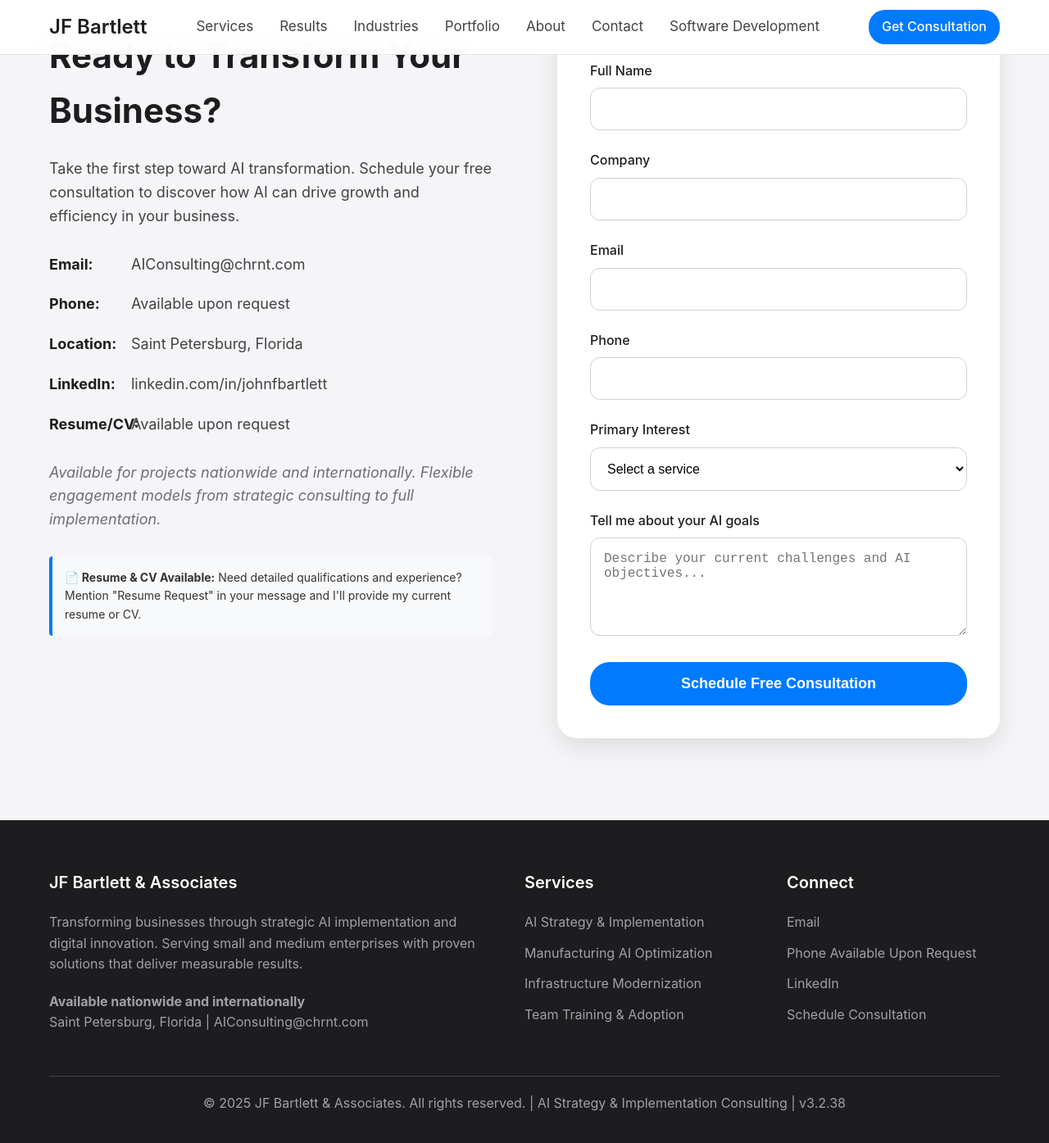
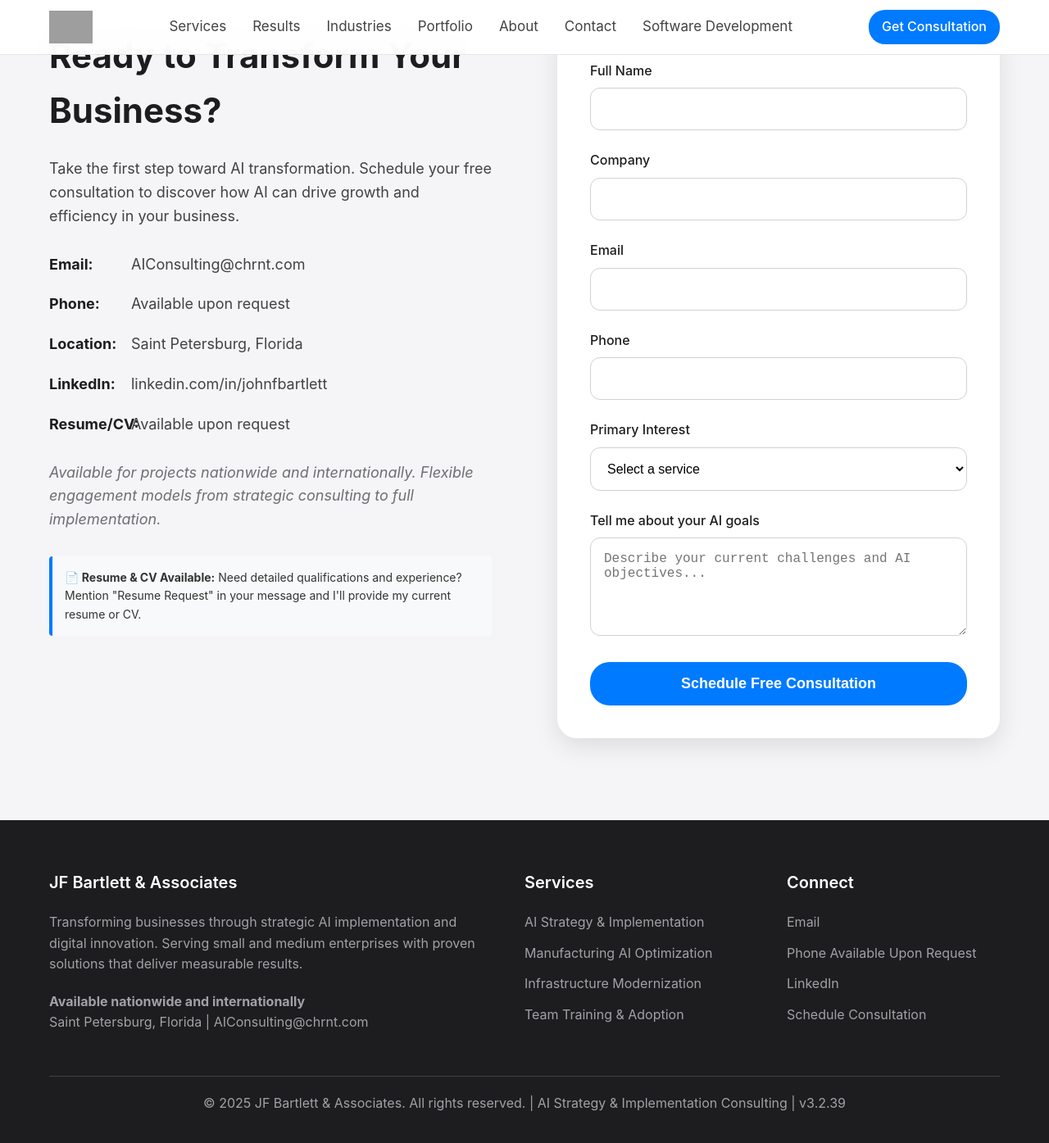
Before and after one commit to JohnBartlett/johnbartlett.github.io, a Jekyll site: the page built from index.html, in a window 1280 px wide and 1400 px high, scrolled down 6828 px. Shown: the top 1395 px of the window at 82% size. Built offline with Jekyll 4.4.1, drawn with Linux system fonts in a browser that asks for light colours; grey boxes are pictures that could not be loaded.

Commit message:
Integrate professional JF Bartlett logo
- Replace text logo with professional image logo
- Add responsive CSS styling for logo display
- Add favicon support with multiple sizes
- Create web manifest for PWA support
- Update navigation to use logo image
- Add proper alt text for accessibility
- Update version to 3.2.39

```diff
--- a/_config.yml
+++ b/_config.yml
@@ -39,4 +39,4 @@ navigation:
     url: "/software-development/"
 
 # Site version
-version: 3.2.38
+version: 3.2.39
--- a/_layouts/default.html
+++ b/_layouts/default.html
@@ -17,6 +17,12 @@
     <meta name="ICBM" content="27.7676, -82.6403">
     <link rel="canonical" href="{{ site.url }}{{ page.url }}">
     <link rel="alternate" hreflang="en" href="{{ site.url }}{{ page.url }}">
+
+    <!-- Favicon -->
+    <link rel="icon" type="image/png" sizes="32x32" href="/assets/images/favicon-32x32.png">
+    <link rel="icon" type="image/png" sizes="16x16" href="/assets/images/favicon-16x16.png">
+    <link rel="apple-touch-icon" sizes="180x180" href="/assets/images/apple-touch-icon.png">
+    <link rel="manifest" href="/assets/images/site.webmanifest">
 
     <!-- Open Graph / Facebook -->
     <meta property="og:type" content="website">
@@ -163,10 +169,28 @@
         }
 
         .logo {
-            font-size: 24px;
-            font-weight: 600;
-            color: #1d1d1f;
+            display: flex;
+            align-items: center;
             text-decoration: none;
+            transition: opacity 0.3s ease;
+        }
+
+        .logo:hover {
+            opacity: 0.8;
+        }
+
+        .logo-image {
+            height: 40px;
+            width: auto;
+            max-width: 200px;
+            object-fit: contain;
+        }
+
+        @media (max-width: 768px) {
+            .logo-image {
+                height: 35px;
+                max-width: 150px;
+            }
         }
 
         .nav-links {
@@ -1017,7 +1041,9 @@
     <!-- Navigation -->
     <nav>
         <div class="nav-container">
-            <a href="/" class="logo">JF Bartlett</a>
+            <a href="/" class="logo">
+                <img src="/assets/images/jf-bartlett-logo.png" alt="JF Bartlett - AI Strategy & Implementation Consultant" class="logo-image">
+            </a>
             <ul class="nav-links">
                 <li><a href="/#services">Services</a></li>
                 <li><a href="/#results">Results</a></li>
@@ -1069,7 +1095,7 @@
             </div>
 
             <div class="footer-bottom">
-                <p>&copy; 2025 JF Bartlett & Associates. All rights reserved. | AI Strategy & Implementation Consulting | v3.2.38</p>
+                <p>&copy; 2025 JF Bartlett & Associates. All rights reserved. | AI Strategy & Implementation Consulting | v3.2.39</p>
             </div>
         </div>
     </footer>
```
Also changed, not shown: assets/images/site.webmanifest (added).
